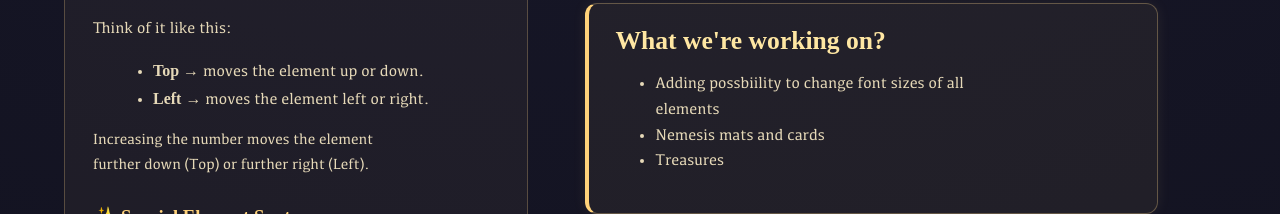
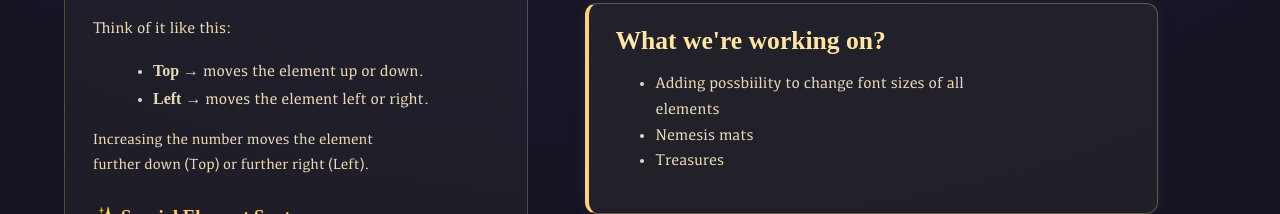
Before and after one commit to Davenury/aeons-end-builder, a React (Create React App) app: page / in a window 1280 px wide. Shown: the part 1200-1414 px from the top of the page. Built offline with nearby package versions, Linux system fonts and the light colour scheme; a web font is replaced by a local one.

Commit message:
info about nemesis cards being in progress removed

```diff
--- a/src/pages/Home.jsx
+++ b/src/pages/Home.jsx
@@ -132,7 +132,7 @@ export default function Home() {
             <p>
               <ul>
                 <li>Adding possbiility to change font sizes of all elements</li>
-                <li>Nemesis mats and cards</li>
+                <li>Nemesis mats</li>
                 <li>Treasures</li>
               </ul>
             </p>
```
